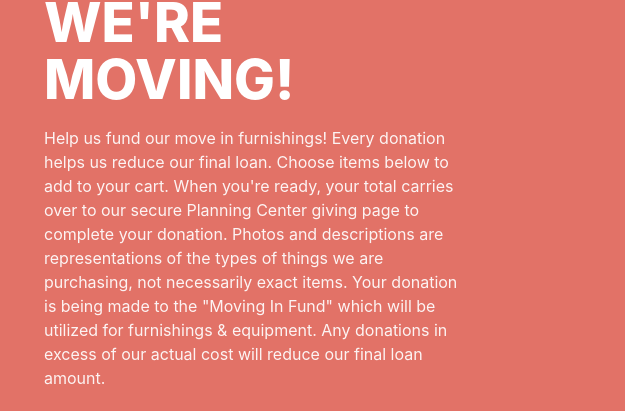
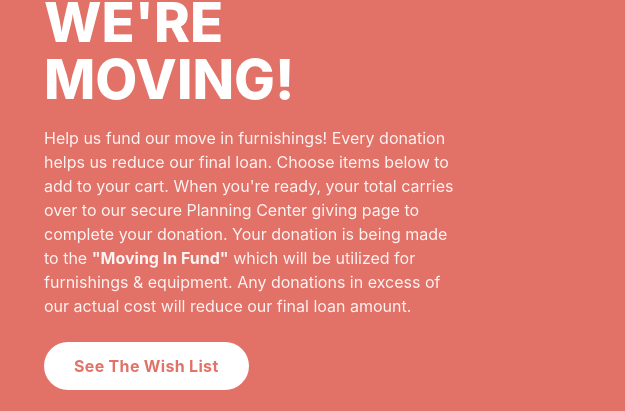
Before and after one commit to trailsidechurch/moving, a plain HTML site: page index.html in a window 1280 px wide. Shown: the part 102-513 px from the top of the page, 0-625 px from the left. Drawn offline with Linux system fonts and the light colour scheme; grey boxes are pictures that could not be loaded.

Commit message:
updated hero text

```diff
--- a/index.html
+++ b/index.html
@@ -369,7 +369,7 @@
   <div class="hero-text">
     <p class="hero-eyebrow">Trailside Church</p>
     <h1>We're<br>Moving!</h1>
-    <p>Help us fund our move in furnishings! Every donation helps us reduce our final loan. Choose items below to add to your cart. When you're ready, your total carries over to our secure Planning Center giving page to complete your donation. Photos and descriptions are representations of the types of things we are purchasing, not necessarily exact items. Your donation is being made to the "Moving In Fund" which will be utilized for furnishings & equipment. Any donations in excess of our actual cost will reduce our final loan amount.</p>
+    <p>Help us fund our move in furnishings! Every donation helps us reduce our final loan. Choose items below to add to your cart. When you're ready, your total carries over to our secure Planning Center giving page to complete your donation. Your donation is being made to the <b>"Moving In Fund"</b> which will be utilized for furnishings & equipment. Any donations in excess of our actual cost will reduce our final loan amount.</p>
     <a href="#item-grid" class="hero-cta">See The Wish List</a>
   </div>
   <div class="hero-photo" style="background-image:url('https://trl.fyi/move/_assets/media/4cf3c67800a3d51baa38690c3f4c6361.jpg');"></div>
```
